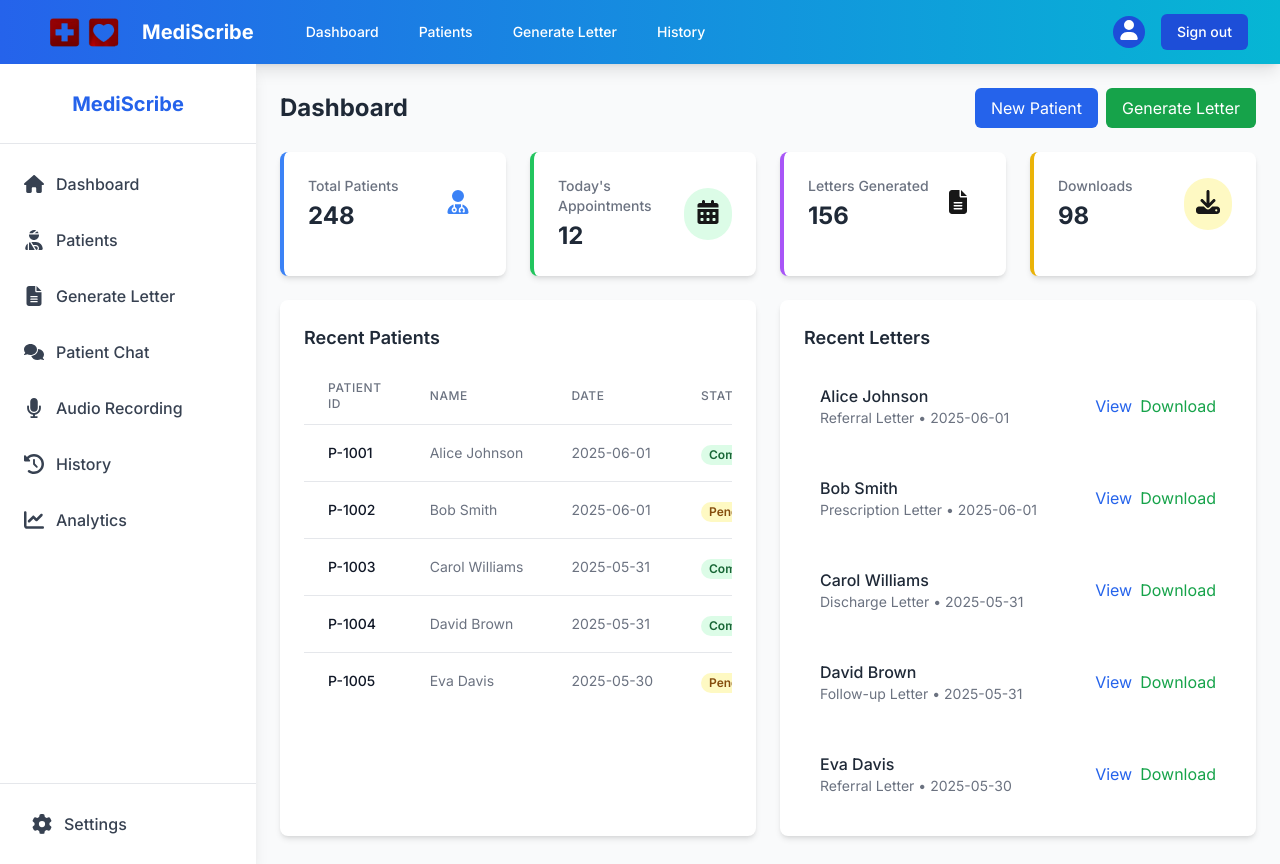
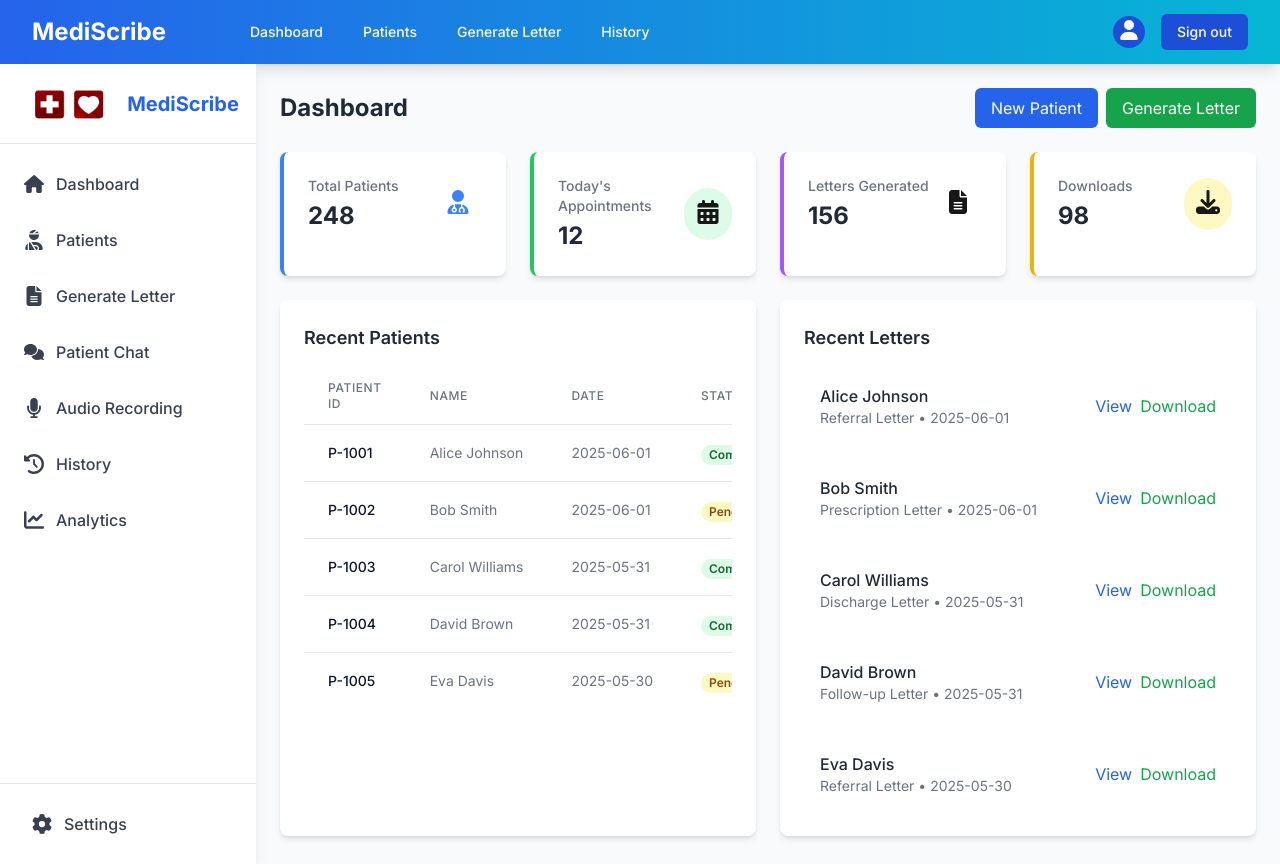
Before and after one commit to cepdnaclk/e19-4yp-Using-LMs-to-Write-Patient-Clinical-Letters, a Next.js app in the folder code/final_project/frontend/: page / in a window 1280 px wide. Built offline with nearby package versions, Linux system fonts and the light colour scheme.

Commit message:
UI adjustment in logo and margins

```diff
--- a/code/final_project/frontend/src/components/Navbar.tsx
+++ b/code/final_project/frontend/src/components/Navbar.tsx
@@ -18,16 +18,16 @@ const Navbar = () => {
       <div className="max-w-7xl mx-auto px-4 sm:px-6 lg:px-8">
         <div className="flex items-center justify-between h-16">
           <div className="flex items-center">
-            <div className="flex-shrink-0">
-              <Link href="/" className="flex items-center">
-                <Image
+            <div className="flex-shrink-0 ">
+              <Link href="/" className="flex items-center mr-8">
+                {/* <Image
                   src="/images/logomed.png"
                   alt="MediScribe Logo"
                   width={102}
                   height={102}
                   className="mr-2"
-                />
-                <span className="text-white font-bold text-xl">MediScribe</span>
+                /> */}
+                <span className="text-white font-bold text-2xl ">MediScribe</span>
               </Link>
             </div>
             <div className="hidden md:block">
--- a/code/final_project/frontend/src/components/Sidebar.tsx
+++ b/code/final_project/frontend/src/components/Sidebar.tsx
@@ -20,13 +20,13 @@ const Sidebar = () => {
     <div className="h-screen bg-white shadow-lg w-64 hidden md:block">
       <div className="flex flex-col h-full">
         <div className="flex items-center justify-center h-20 border-b border-gray-200">
-          {/* <Image
-            src="/images/icons/medical-document.svg"
+          <Image
+            src="/images/logomed.png"
             alt="MediScribe Logo"
-            width={32}
-            height={32}
+            width={102}
+            height={102}
             className="mr-2"
-          /> */}
+          />
           <span className="text-blue-600 font-bold text-xl">MediScribe</span>
         </div>
         <div className="flex-grow py-4 px-2">
```
